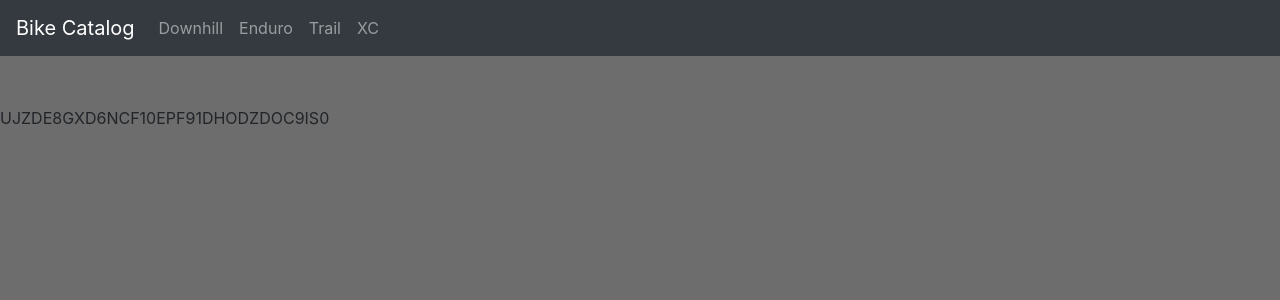
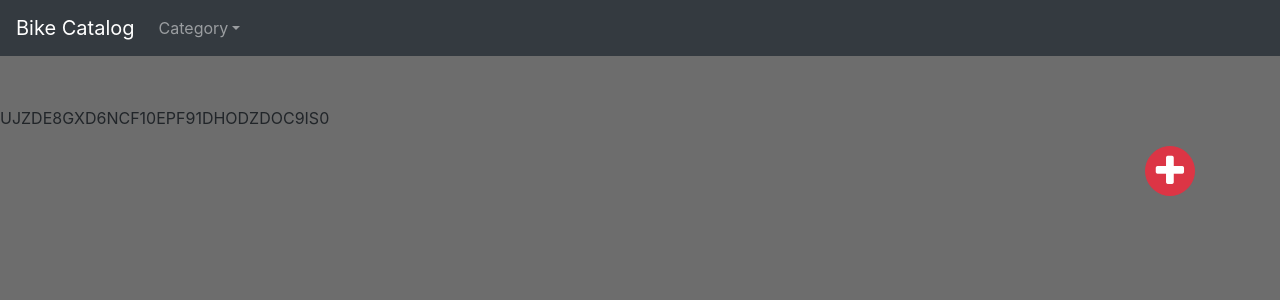
Before and after one commit to benwelt/ItemCatalog, a Flask app: page / in a window 1280 px wide. Shown: the top 300 px of the page. Run offline with Flask 2, Linux system fonts and the light colour scheme; data that the repository does not hold is empty; some libraries are stand-ins or nearby versions.

Commit message:
Add new item functionality

```diff
--- a/static/app.js
+++ b/static/app.js
@@ -1,5 +1,3 @@
 $(document).ready(function() {
 
-
-
 });
--- a/static/styles.css
+++ b/static/styles.css
@@ -17,3 +17,13 @@ a {
 a:hover {
   color: #6d6d6d;
 }
+
+.btn-circle {
+  width: 50px;
+  height: 50px;
+  text-align: center;
+  padding: 6px 0;
+  font-size: 12px;
+  line-height: 1.428571429;
+  border-radius: 50px;
+}
--- a/templates/framework.html
+++ b/templates/framework.html
@@ -4,6 +4,7 @@
     <meta charset="utf-8"><title>Item Catalog</title>
     <meta http-equiv="X-UA-Compatible" content="IE=edge">
     <meta name="viewport" content="width=device-width, initial-scale=1.0">
+    <meta name="google-signin-client_id" content="713844007956-6em8bfk83oopbjigthj7mvmb5jbdc63v.apps.googleusercontent.com">
     <link rel="stylesheet" href="https://maxcdn.bootstrapcdn.com/bootstrap/4.0.0-beta.2/css/bootstrap.min.css" integrity="sha384-PsH8R72JQ3SOdhVi3uxftmaW6Vc51MKb0q5P2rRUpPvrszuE4W1povHYgTpBfshb" crossorigin="anonymous">
     <link href="https://maxcdn.bootstrapcdn.com/font-awesome/4.7.0/css/font-awesome.min.css" rel="stylesheet" integrity="sha384-wvfXpqpZZVQGK6TAh5PVlGOfQNHSoD2xbE+QkPxCAFlNEevoEH3Sl0sibVcOQVnN" crossorigin="anonymous">
     <link rel=stylesheet type=text/css href="{{url_for('static', filename='styles.css')}}">
@@ -21,10 +22,14 @@
       </button>
       <div class="collapse navbar-collapse" id="navbarMenu">
         <ul class="navbar-nav mr-auto">
-          <li class="nav-item"><a class="nav-link" href="{{url_for('showCategoryBikes', category_name='Downhill')}}">Downhill</a></li>
-          <li class="nav-item"><a class="nav-link" href="{{url_for('showCategoryBikes', category_name='Enduro')}}">Enduro</a></li>
-          <li class="nav-item"><a class="nav-link" href="{{url_for('showCategoryBikes', category_name='Trail')}}">Trail</a></li>
-          <li class="nav-item"><a class="nav-link" href="{{url_for('showCategoryBikes', category_name='XC')}}">XC</a></li>
+          <li class="nav-item dropdown"><a class="nav-link dropdown-toggle" href="#" id="categoryDropdown" role="button" data-toggle="dropdown" aria-haspopup="true" aria-expanded="false">Category</a>
+            <div class="dropdown-menu" aria-labelledby="categoryDropdown">
+              {% for c in categories %}
+                <a class="dropdown-item" href="{{url_for('showCategoryBikes', category_name=c.name)}}">{{c.name}}</a>
+              {% endfor %}
+              <a class="dropdown-item text-info" href="{{url_for('addNewCategory')}}">Add New</a>
+            </div>
+          </li>
         </ul>
         <ul class="navbar-nav">
           <li class="nav-item">
@@ -76,9 +81,12 @@
               if (result) {
                 $('#signinButton').hide();
                 $('#userInfo').removeClass('hidden');
-                $('#userImg').attr('src', result['img']);
+                $('#userImg').attr('src', result['picture']);
                 $('#userName').html(result['name']);
                 $('#userEmail').html(result['email']);
+                console.log(result['picture'])
+                console.log(result['name'])
+                console.log(result['email'])
 
               } else if (authResult['error']) {
                 console.log('There was an error: ' + authResult['error']);
--- a/templates/main.html
+++ b/templates/main.html
@@ -3,7 +3,7 @@
 <div class="container">
   <div class="row">
     {% for b in bikes %}
-    <div class="col-md-3">
+    <div class="col-md-3 mt-3">
       <div class="card bg-light">
         <h4 class="card-header text-center">{{b.name}}</h4>
         <img class="card-img-top" src="{{b.imageUrl}}" alt="{{b.name}}" title="{{b.name}}" style="height: 154px;">
@@ -16,5 +16,8 @@
     </div>
     {% endfor %}
   </div>
+  <div class="float-right">
+    <a class="btn btn-danger btn-circle" href="{{url_for('addNewBike')}}"><i class="fa fa-plus fa-3x" aria-hidden="true"></i></a>
+  </div>
 </div>
 {% endblock %}
--- a/templates/new.html
+++ /dev/null
@@ -1,3 +0,0 @@
-{% extends "framework.html" %}
-{% block content %}
-{% endblock %}
--- a/views.py
+++ b/views.py
@@ -43,14 +43,12 @@ def glogin():
         return response
     # Obtain authorization code
     code = request.data
-    print "-----Auth code recieved.-----"
 
     try:
         # Upgrade the authorization code into a credentials object
         oauth_flow = flow_from_clientsecrets('client_secrets.json', scope='')
         oauth_flow.redirect_uri = 'postmessage'
         credentials = oauth_flow.step2_exchange(code)
-        print "-----Auth Upgraded-----"
     except FlowExchangeError:
         response = make_response(
             json.dumps('Failed to upgrade the authorization code.'), 401)
@@ -173,38 +171,55 @@ def showAllBikes():
 @app.route('/category/<string:category_name>/')
 @app.route('/category/<string:category_name>/bikes')
 def showCategoryBikes(category_name):
+    categories = session.query(Category).all()
     category = session.query(Category).filter_by(name=category_name).first()
     bikes = session.query(Bike).filter_by(category=category).all()
     return render_template('categorybikes.html', bikes=bikes,
-                           category=category)
+                           category=category, categories=categories)
 
 
 # Items within a selected brand
 @app.route('/brand/<string:brand_name>/')
 @app.route('/brand/<string:brand_name>/bikes')
 def showBrandBikes(brand_name):
+    categories = session.query(Category).all()
     bikes = session.query(Bike).filter_by(brand=brand_name).all()
-    return render_template('brandbikes.html', bikes=bikes, brand=brand_name)
+    return render_template('brandbikes.html', bikes=bikes, brand=brand_name, categories=categories)
 
 
 # Show details for specific bikes
 @app.route('/bike/<string:bike_name>/')
 @app.route('/bike/<string:bike_name>/details')
 def showBikeDetails(bike_name):
+    categories = session.query(Category).all()
     bike = session.query(Bike).filter_by(name=bike_name).one()
-    return render_template('bikedetails.html', bike=bike)
+    return render_template('bikedetails.html', bike=bike, categories=categories)
+
+
+# Add a new category
+@app.route('/category/new', methods=['GET', 'POST'])
+def addNewCategory():
+    categories = session.query(Category).all()
+    if request.method == 'POST':
+        newCategory = Category(name=request.form['name'])
+        session.add(newCategory)
+        session.commit()
+        return redirect(url_for('showAllBikes'))
+    else:
+        return render_template('newcategory.html', categories=categories)
 
 
 # Add a new item
-@app.route('/new', methods=['GET', 'POST'])
-def addNew():
+@app.route('/bike/new', methods=['GET', 'POST'])
+def addNewBike():
+    categories = session.query(Category).all()
     if request.method == 'POST':
-        newBike = Bike()
+        newBike = Bike(name=request.form['name'], brand=request.form['brand'], category_id=request.form['category'], imageUrl=request.form['bikeImageUrl'], description=request.form['description'])
         session.add(newBike)
         session.commit()
         return redirect(url_for('showAllBikes'))
     else:
-        return render_template('new.html')
+        return render_template('newbike.html', categories=categories)
 
 
 # Edit an existing item
```
Also changed, not shown: templates/newbike.html (added, +44 -0 lines), templates/newcategory.html (added, +18 -0 lines).
